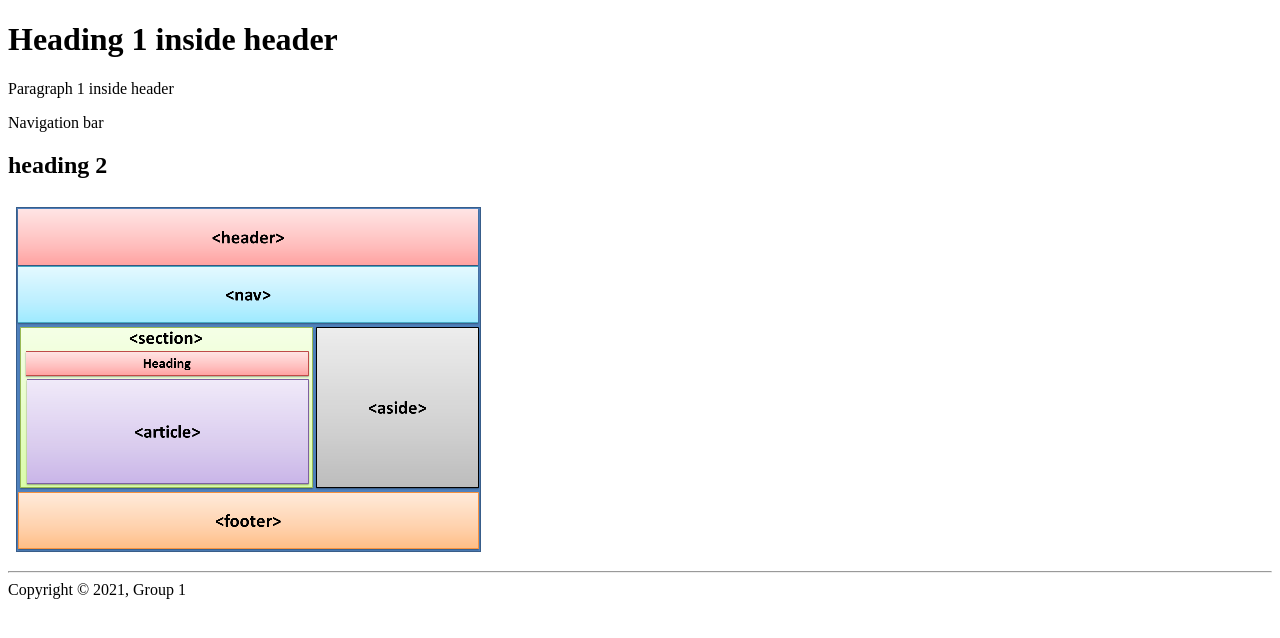
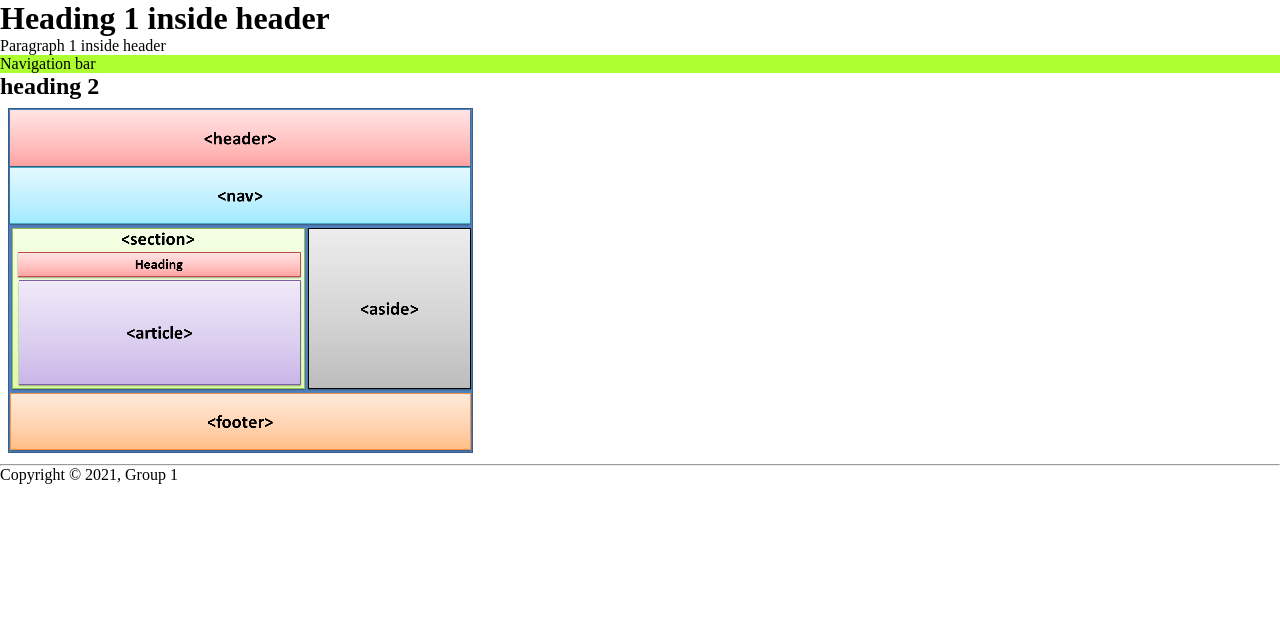
Before and after one commit to Mahdi-Suleiman/HTML5, a plain HTML site: page index.html in a window 1280 px wide. Drawn offline with Linux system fonts and the light colour scheme.

Commit message:
commit 3

```diff
--- a/index.html
+++ b/index.html
@@ -5,7 +5,12 @@
     <meta charset="UTF-8">
     <meta http-equiv="X-UA-Compatible" content="IE=edge">
     <meta name="viewport" content="width=device-width, initial-scale=1.0">
-
+    <style>
+        * {
+            padding: 0;
+            margin: 0;
+        }
+    </style>
     <title>
         HTML5 Page
     </title>
@@ -16,7 +21,7 @@
         <h1>Heading 1 inside header</h1>
         <p>Paragraph 1 inside header</p>
     </header>
-    <nav>
+    <nav style="background-color:greenyellow;">
         <p>Navigation bar</p>
     </nav>
 
```
